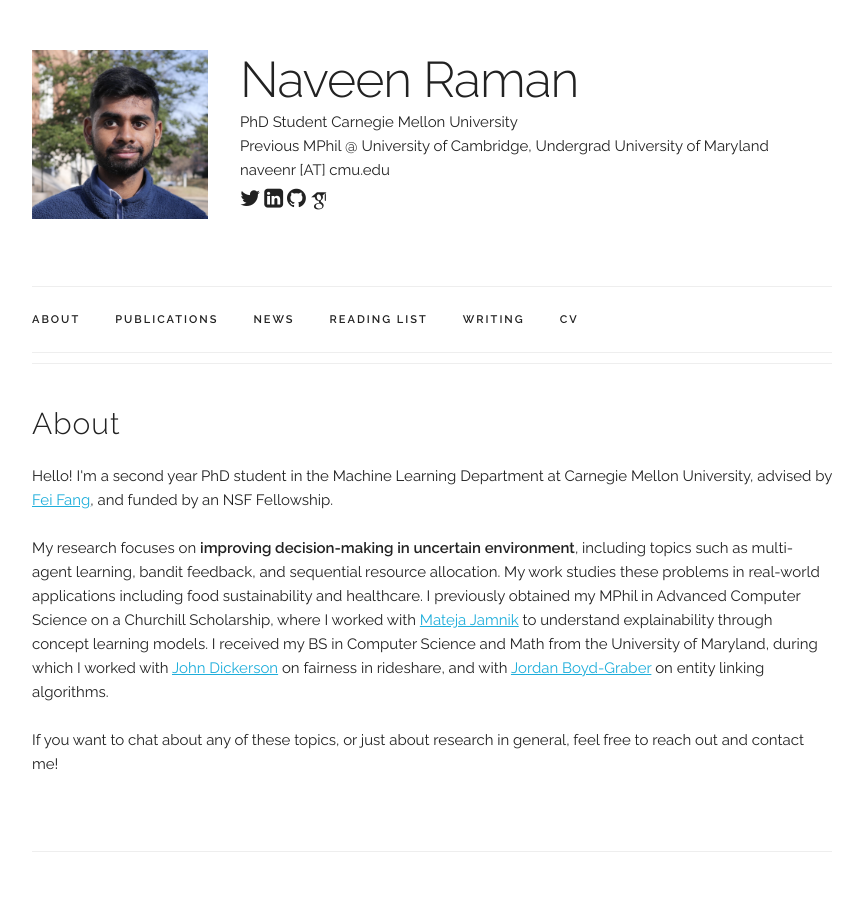
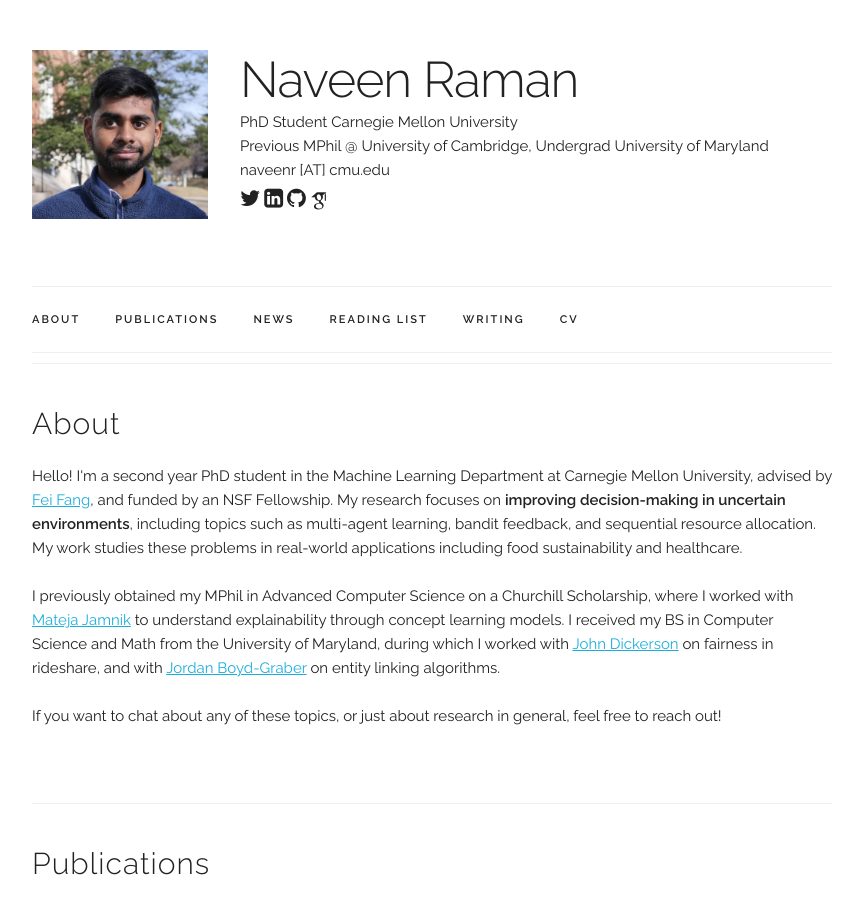
Before and after one commit to naveenr414/naveenr414.github.io, a Jekyll site: the page built from index.html, in a window 1280 px wide and 900 px high. Shown: the whole window, without its empty margins (208-1071 px from the left). Built offline with Jekyll 4.4.1, drawn with Linux system fonts in a browser that asks for light colours; some web fonts are replaced.

Commit message:
Updated spelling

```diff
--- a/index.html
+++ b/index.html
@@ -7,13 +7,13 @@
   <h4>About</h4>
   <p>
   Hello! I'm a second year PhD student in the Machine Learning Department at Carnegie Mellon University, advised by  <a href="https://feifang.info" target="_blank">Fei Fang</a>, and funded by an NSF Fellowship.
+  My research focuses on <b> improving decision-making in uncertain environments</b>, including topics such as multi-agent learning, bandit feedback, and sequential resource allocation.
+  My work studies these problems in real-world applications including food sustainability and healthcare.
   <br /> <br />
-  My research focuses on <b> improving decision-making in uncertain environment</b>, including topics such as multi-agent learning, bandit feedback, and sequential resource allocation.
-  My work studies these problems in real-world applications including food sustainability and healthcare.
   I previously obtained my MPhil in Advanced Computer Science on a Churchill Scholarship, where I worked with <a href="https://www.cl.cam.ac.uk/~mj201/" target="_blank">Mateja Jamnik</a> to understand explainability through concept learning models.
   I received my BS in Computer Science and Math from the University of Maryland, during which I worked with <a href="http://johnpdickerson.com" target="_blank">John Dickerson</a> on fairness in rideshare, and with <a href="http://www.umiacs.umd.edu/user.php?path=jbg" target="_blank">Jordan Boyd-Graber</a> on entity linking algorithms.
   <br /> <br />
-  If you want to chat about any of these topics, or just about research in general, feel free to reach out and contact me!
+  If you want to chat about any of these topics, or just about research in general, feel free to reach out!
   </p>
 </div>
 
```
